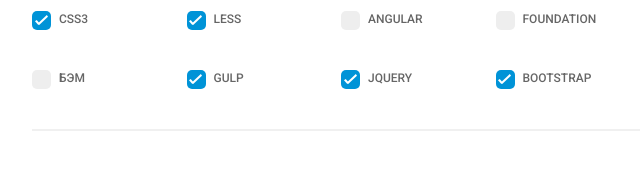
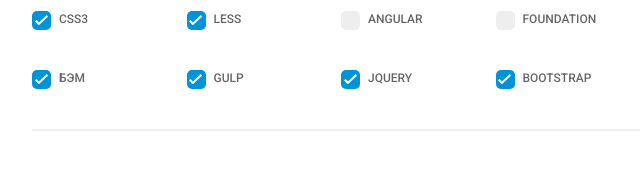
Before and after one commit to mvsaint/info, a plain HTML site: page index.html in a window 1280 px wide. Shown: the part 381-567 px from the top of the page, 299-939 px from the left. Drawn offline with Linux system fonts and the light colour scheme.

Commit message:
Update index.html

```diff
--- a/index.html
+++ b/index.html
@@ -46,7 +46,7 @@
 							<input type="checkbox" value="foundation"><span class="icon"></span>foundation
 						</label>
 						<label>
-							<input type="checkbox" value="бэм"><span class="icon"></span>бэм
+							<input type="checkbox" value="бэм" checked><span class="icon"></span>бэм
 						</label>
 						<label>
 							<input type="checkbox" value="gulp" checked><span class="icon"></span>gulp
```
